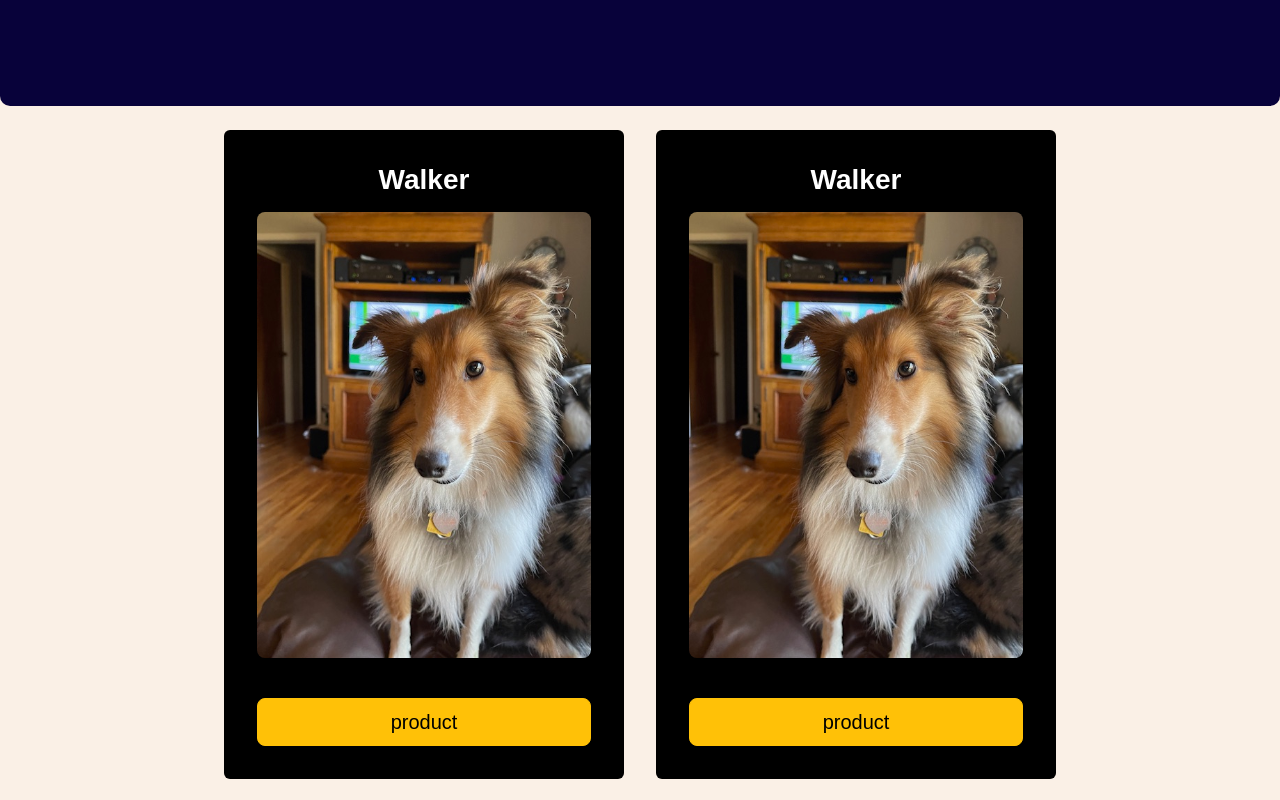
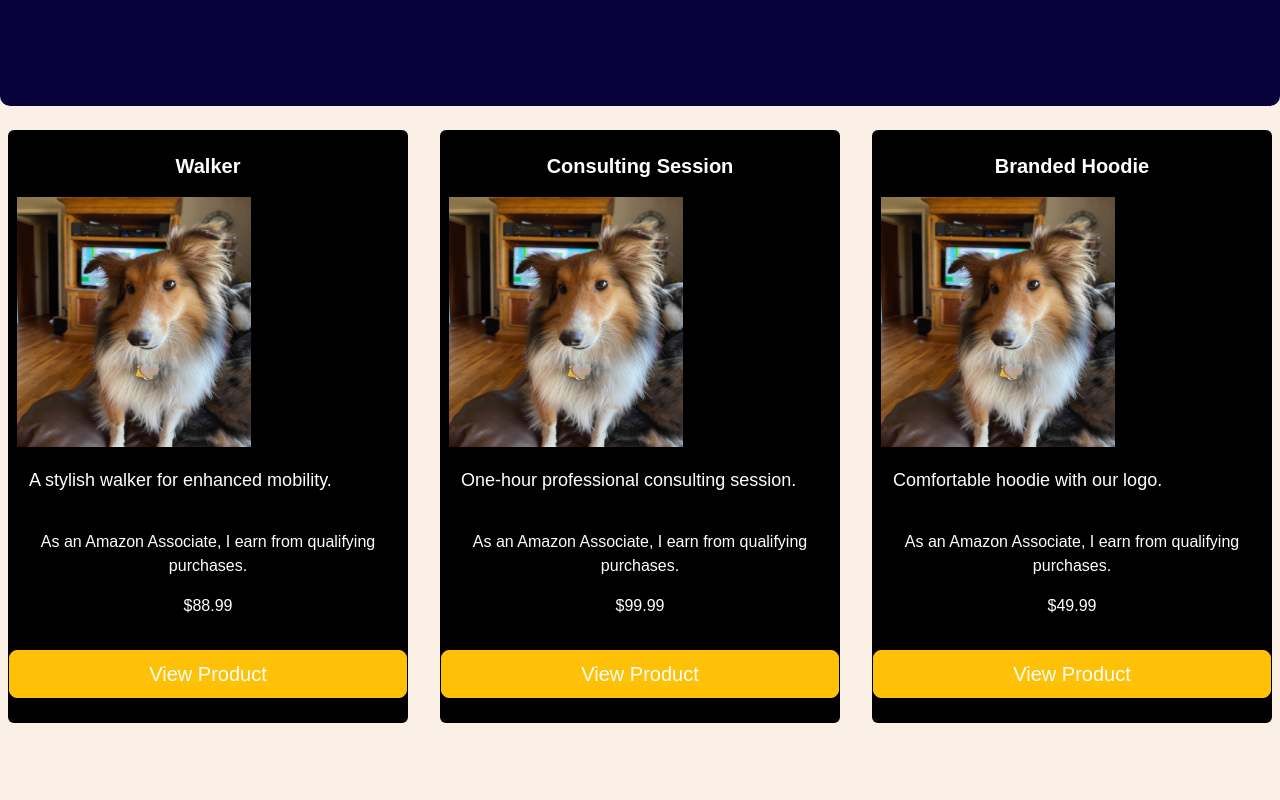
Before and after one commit to brandonbohn/Moonshineconsulting, a React (Create React App) app: page / in a window 1280 px wide. Shown: the part 3860-4660 px from the top of the page. Built offline with nearby package versions, Linux system fonts and the light colour scheme.

Commit message:
added products

```diff
--- a/src/Pages/Homepage.tsx
+++ b/src/Pages/Homepage.tsx
@@ -23,7 +23,6 @@ export const Homepage = () => {
         </div>
       </div>
       <div>
-
 
         <div>
 
@@ -259,47 +258,34 @@ export const Homepage = () => {
     paddingTop: "48px",
   }}
 >
-  <div className="d-flex flex-column align-items-center mt-5" style={{ paddingBottom: "64px", paddingTop: "64px" }}>
-    <h2 className=" text-center mb-4 boxtwo"  style={{ fontSize: "1.5rem", fontWeight: "bold", color: "#08023a" }}>
+
+  <div
+    className="d-flex flex-column align-items-center mt-5"
+    style={{ paddingBottom: "64px", paddingTop: "64px" }}
+  >
+    <h2
+      className=" text-center mb-4 boxtwo"
+      style={{ fontSize: "1.5rem", fontWeight: "bold", color: "#08023a" }}
+    >
       Caregiver Tools We Love
     </h2>
-    <div className="d-flex justify-content-center product-cards-responsive" style={{ gap: "32px" }}>
+    <div className='d-flex flex-wrap justify-content-center product-cards-responsive' style={{ gap: "32px", width: "100%" }}>
+
+  {[1, 2, 3,].map((id: number) => (
       <div
-        className="card d-flex flex-column align-items-center product-card-responsive"
-        style={{
-          background: "#000000",
-          color: "#fff",
-          width: "400px",
-          padding: "32px"
-        }}
+        key={id}
+        className="mb-4"
+        style={{ width: "400px", height: "auto" }}
       >
-        <h3 style={{ fontWeight: "bold", marginBottom: "16px" }}>Walker</h3>
-        <img
-          src="../images/moonshine.jpg"
-          alt="Walker"
-          style={{ width: "100%", marginBottom: "16px", borderRadius: "8px" }}
-        />
+        <ProductComponent productid={id} />
 
-        <button type="button" className="btn btn-warning btn-block btn-lg w-100 mt-4">product</button>
+
       </div>
-      <div
-        className="card d-flex flex-column align-items-center product-card-responsive"
-        style={{
-          background: "#000000",
-          color: "#fff",
-          width: "400px",
-          padding: "32px"
-        }}>
-       <h3 style={{ fontWeight: "bold", marginBottom: "16px" }}>Walker</h3>
-        <img
-          src="../images/moonshine.jpg"
-          alt="Walker"
-          style={{ width: "100%", marginBottom: "16px", borderRadius: "8px" }}
+    ))}
 
-        />
-        <button type="button" className="btn btn-warning btn-block btn-lg w-100 mt-4">product</button>
-      </div>
+
     </div>
+
   </div>
 </div>
 
--- a/src/components/productdata.ts
+++ b/src/components/productdata.ts
@@ -1,26 +1,31 @@
 export const ProductData = [
   {
-        name: "Moonshine Tumbler",
-        description: "A stylish tumbler for your favorite drinks.",
-        photo: "/images/tumbler.jpg",
-        price: 19.99,
-        link: "https://example.com/tumbler",
+        name: "Walker",
+        description: "A stylish walker for enhanced mobility.",
+        photo: "/images/moonshine.jpg",
+        price: 88.99,
+        link: "https://amzn.to/46xHyI6",
+        affilatelinkstatement: "As an Amazon Associate, I earn from qualifying purchases.",
         productid:1
     },
     {
         name: "Consulting Session",
         description: "One-hour professional consulting session.",
-        photo: "/images/consulting.jpg",
+        photo: "/images/moonshine.jpg",
         price: 99.99,
         link: "https://example.com/consulting",
-        productid:2
+        productid:2,
+        affilatelinkstatement: "As an Amazon Associate, I earn from qualifying purchases."
     },
     {
         name: "Branded Hoodie",
         description: "Comfortable hoodie with our logo.",
-        photo: "/images/hoodie.jpg",
+        photo: "/images/moonshine.jpg",
         price: 49.99,
         link: "https://example.com/hoodie",
+
+        affilatelinkstatement: "As an Amazon Associate, I earn from qualifying purchases.",
         productid:3
+
     },
 ];
--- a/src/components/productgenerator.tsx
+++ b/src/components/productgenerator.tsx
@@ -11,6 +11,7 @@ type ProductEntry = {
 	price: number;
 	photo: string;
 	link: string;
+	affilatelinkstatement: string;
 	imageUrl?: string;
 };
 
@@ -20,17 +21,16 @@ export const ProductComponent = ({ productid }: ProductComponentProps) => {
 		const entry = ProductData.find(product => product.productid === productid);
 		if (entry) entries = [{ ...entry, imageUrl: entry.photo }];
 	}
-    const ProductEntry= ProductData?.find(product => product.productid === productid);
 	if (entries.length === 0) {
 		return <div>No product entries found.</div>;
 	}
 
 	return (
 		<div>
+			<div>
 			{entries.map((entry) => (
-				<div key={entry.productid} className=" card mb-3" style={{ maxWidth: "400px", margin: "auto", height: "650px" }}>
-					<p className="Title">{entry.name}</p>
-					<div style={{ display: "flex", justifyContent: "center" }}>
+				<div key={entry.productid} className=" card mb-3 text-white" style={{ maxWidth: "400px", margin: "auto", height: "auto", background: "black" }}>
+					<p className="Title text-white">{entry.name}</p>
 					<img
 						src={entry.imageUrl}
 						alt={entry.name}
@@ -38,9 +38,9 @@ export const ProductComponent = ({ productid }: ProductComponentProps) => {
 						width={250}
 						height={250}
 					/>
-					</div>
-					<p className="body">{entry.description}</p>
-					<p className="text-center">${entry.price}</p>
+					<p className="body text-white">{entry.description}</p>
+					<p className="text-center text-white">{entry.affilatelinkstatement}</p>
+						<p className="text-center text-white">${entry.price}</p>
 					<a
 						href={entry.link}
 						className="text-center mb-4 text-white btn btn-warning btn-block btn-lg mt-3"
@@ -50,6 +50,8 @@ export const ProductComponent = ({ productid }: ProductComponentProps) => {
 				</div>
 			))}
 			</div>
+
+		</div>
 	);
 };
 
```
Lines whose indentation alone changed are shown as unchanged.
